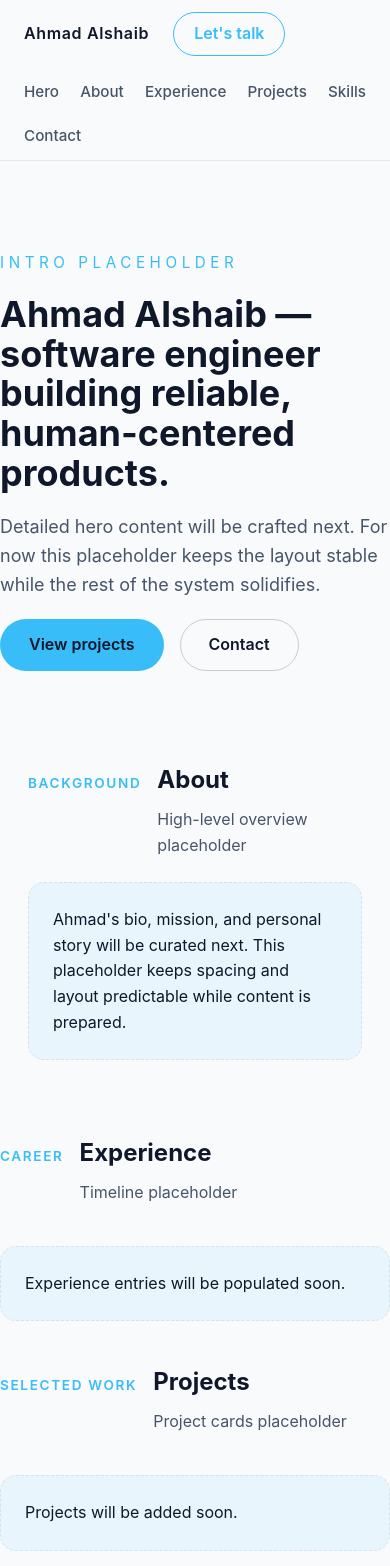
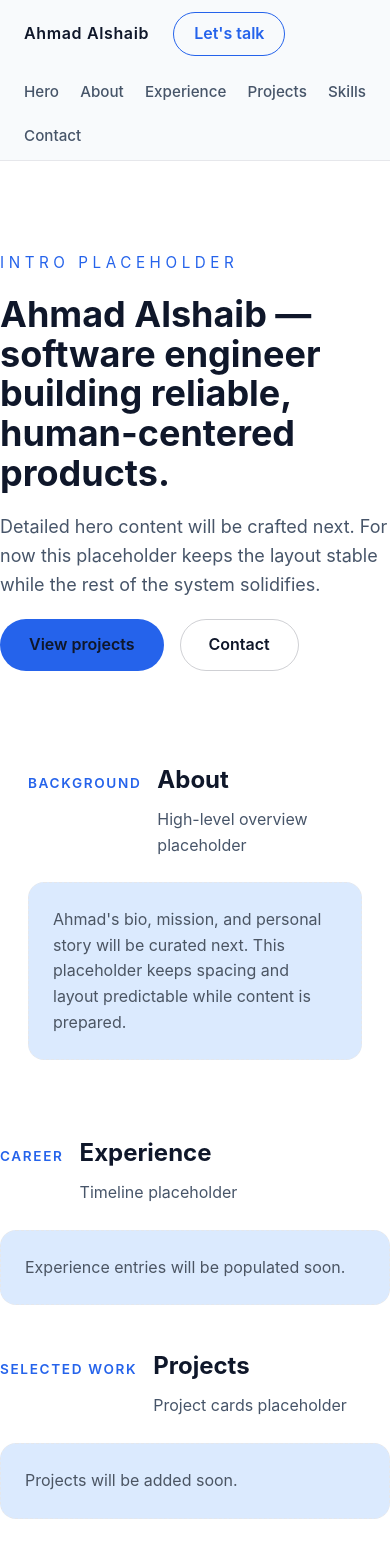
Before and after one commit to Sol501/ahmadalshaib-dot-com, an Angular app: page / in a window 390 px wide. Shown: the top 1566 px of the page. Built offline with nearby package versions, Linux system fonts and the light colour scheme.

Commit message:
feat(theme): Add color pallet variables for both light and dark mode
- Currently, only light mode is active

```diff
--- a/src/app/core/components/footer/footer.component.scss
+++ b/src/app/core/components/footer/footer.component.scss
@@ -4,7 +4,7 @@
 }
 
 .site-footer__inner {
-  max-width: 1200px;
+  max-width: var(--page-max-width, 1200px);
   margin: 0 auto;
   display: flex;
   flex-wrap: wrap;
--- a/src/app/core/components/header/header.component.scss
+++ b/src/app/core/components/header/header.component.scss
@@ -5,10 +5,9 @@
   background-color: rgba(248, 250, 252, 0.9);
   backdrop-filter: blur(12px);
   border-bottom: 1px solid rgba(15, 23, 42, 0.08);
-}
 
-.site-header__inner {
-  max-width: 1200px;
+  &__inner {
+    max-width: var(--page-max-width, 1200px);
     margin: 0 auto;
     padding: 0.75rem 1.5rem;
     display: flex;
@@ -16,20 +15,20 @@
     gap: 1.5rem;
   }
 
-.site-header__brand {
+  &__brand {
     font-weight: 600;
     color: var(--color-heading, #0f172a);
     text-decoration: none;
     letter-spacing: 0.04em;
   }
 
-.site-header__nav {
+  &__nav {
     display: flex;
     gap: 1.25rem;
     flex: 1;
   }
 
-.site-header__nav-link {
+  &__nav-link {
     text-decoration: none;
     font-size: 0.95rem;
     color: var(--color-text-muted, #475569);
@@ -37,12 +36,12 @@
     transition: color 0.2s ease;
   }
 
-.site-header__nav-link:hover,
-.site-header__nav-link:focus-visible {
+  &__nav-link:hover,
+  &__nav-link:focus-visible {
     color: var(--color-accent, #38bdf8);
   }
 
-.site-header__cta {
+  &__cta {
     padding: 0.5rem 1.25rem;
     border-radius: 999px;
     border: 1px solid var(--color-accent, #38bdf8);
@@ -50,16 +49,20 @@
     text-decoration: none;
     font-weight: 600;
   }
+}
+
 
 @media (max-width: 768px) {
-  .site-header__inner {
+  .site-header {
+    &__inner {
       flex-wrap: wrap;
     }
 
-  .site-header__nav {
+    &__nav {
       order: 3;
       width: 100%;
       justify-content: space-between;
       flex-wrap: wrap;
     }
   }
+}
--- a/src/styles.scss
+++ b/src/styles.scss
@@ -1,39 +1,84 @@
-@use './styles/variables';
+@use 'styles/variables' as *;
 
-* {
+/* Theme switches by toggling data-theme="dark" on html/body; respect the tokens above when styling. */
+*,
+*::before,
+*::after {
   box-sizing: border-box;
-}
-
-*:before,
-*:after {
-  box-sizing: inherit;
 }
 
 html {
   font-family: 'Inter', 'Inter var', -apple-system, BlinkMacSystemFont, 'Segoe UI', sans-serif;
+  background-color: $color-bg;
+  color: $color-text-primary;
 }
 
 body {
   margin: 0;
   min-height: 100vh;
-  background-color: var(--color-surface, #f8fafc);
-  color: var(--color-text, #0f172a);
+  background-color: $color-bg;
+  color: $color-text-primary;
   line-height: 1.6;
 }
 
+h1,
+h2,
+h3,
+h4,
+h5,
+h6 {
+  color: $color-text-primary;
+  margin-top: 0;
+}
+
+p {
+  color: $color-text-secondary;
+  margin-top: 0;
+}
+
 a {
-  color: inherit;
+  color: $color-accent;
+  text-decoration: none;
+  transition: color 0.2s ease;
+
+  &:hover,
+  &:focus-visible {
+    color: $color-accent-hover;
+  }
+}
+
+.btn-primary {
+  display: inline-flex;
+  align-items: center;
+  justify-content: center;
+  gap: 0.5rem;
+  padding: 0.75rem 1.5rem;
+  border-radius: 999px;
+  border: 1px solid $color-accent;
+  background-color: $color-accent;
+  color: $color-surface;
+  font-weight: 600;
+  text-decoration: none;
+  transition: background-color 0.2s ease, border-color 0.2s ease;
+  cursor: pointer;
+
+  &:hover,
+  &:focus-visible {
+    background-color: $color-accent-hover;
+    border-color: $color-accent-hover;
+  }
 }
 
 .page-section {
-  width: min(var(--page-max-width), calc(100% - 2.5rem));
-  margin: 0 auto var(--page-section-spacing);
+  width: min($page-max-width, calc(100% - 2.5rem));
+  margin: 0 auto $page-section-spacing;
   padding: 0 0.5rem;
 }
 
 .section-placeholder {
   padding: 1.5rem;
   border-radius: 1rem;
-  border: 1px dashed var(--color-border, rgba(15, 23, 42, 0.08));
-  background-color: rgba(56, 189, 248, 0.08);
+  border: 1px dashed $color-border;
+  background-color: $color-accent-soft;
+  color: $color-text-secondary;
 }
--- a/src/styles/_variables.scss
+++ b/src/styles/_variables.scss
@@ -1,10 +1,50 @@
 :root {
-  --color-surface: #f8fafc;
-  --color-heading: #0f172a;
-  --color-text: #0f172a;
-  --color-text-muted: #475569;
-  --color-accent: #38bdf8;
-  --color-border: rgba(15, 23, 42, 0.08);
+  /* Light theme tokens */
+  --color-bg: #f9fafb;
+  --color-surface: #ffffff;
+  --color-border: #e5e7eb;
+  --color-text-primary: #0f172a;
+  --color-text-secondary: #4b5563;
+
+  --color-accent: #2563eb;
+  --color-accent-hover: #1d4ed8;
+  --color-accent-soft: #dbeafe;
+
+  --color-danger: #dc2626;
+  --color-danger-soft: #fee2e2;
+
   --page-section-spacing: clamp(3rem, 8vw, 5rem);
   --page-max-width: 1200px;
 }
+
+[data-theme='dark'] {
+  /* Dark theme overrides applied when data-theme="dark" is present */
+  --color-bg: #020617;
+  --color-surface: #0b1120;
+  --color-border: #1e293b;
+  --color-text-primary: #e5e7eb;
+  --color-text-secondary: #9ca3af;
+
+  --color-accent: #3b82f6;
+  --color-accent-hover: #60a5fa;
+  --color-accent-soft: #1d4ed8;
+
+  --color-danger: #f87171;
+  --color-danger-soft: #450a0a;
+}
+
+$color-bg: var(--color-bg);
+$color-surface: var(--color-surface);
+$color-border: var(--color-border);
+$color-text-primary: var(--color-text-primary);
+$color-text-secondary: var(--color-text-secondary);
+
+$color-accent: var(--color-accent);
+$color-accent-hover: var(--color-accent-hover);
+$color-accent-soft: var(--color-accent-soft);
+
+$color-danger: var(--color-danger);
+$color-danger-soft: var(--color-danger-soft);
+
+$page-section-spacing: var(--page-section-spacing);
+$page-max-width: var(--page-max-width);
```
Lines whose indentation alone changed are shown as unchanged.
